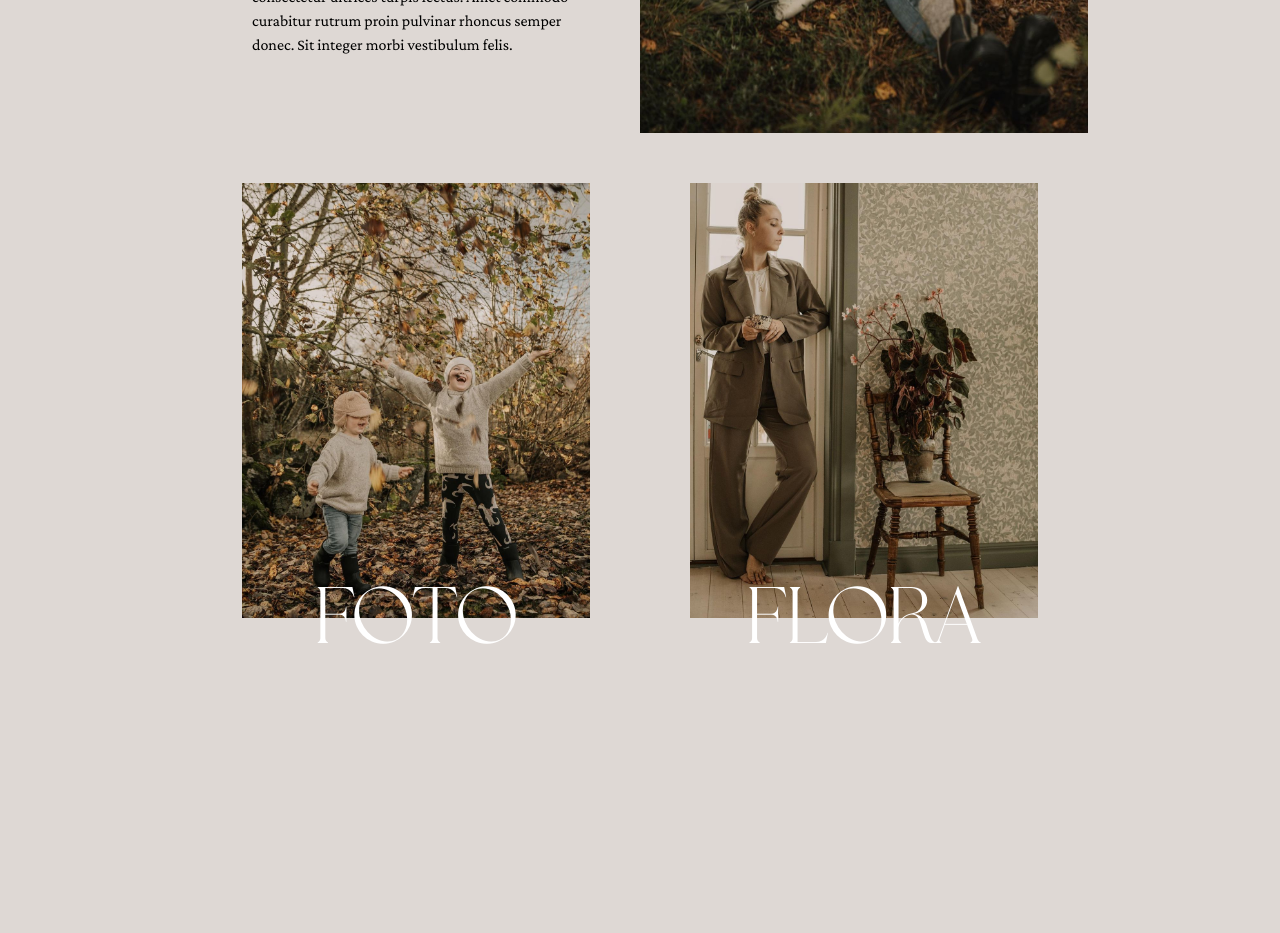
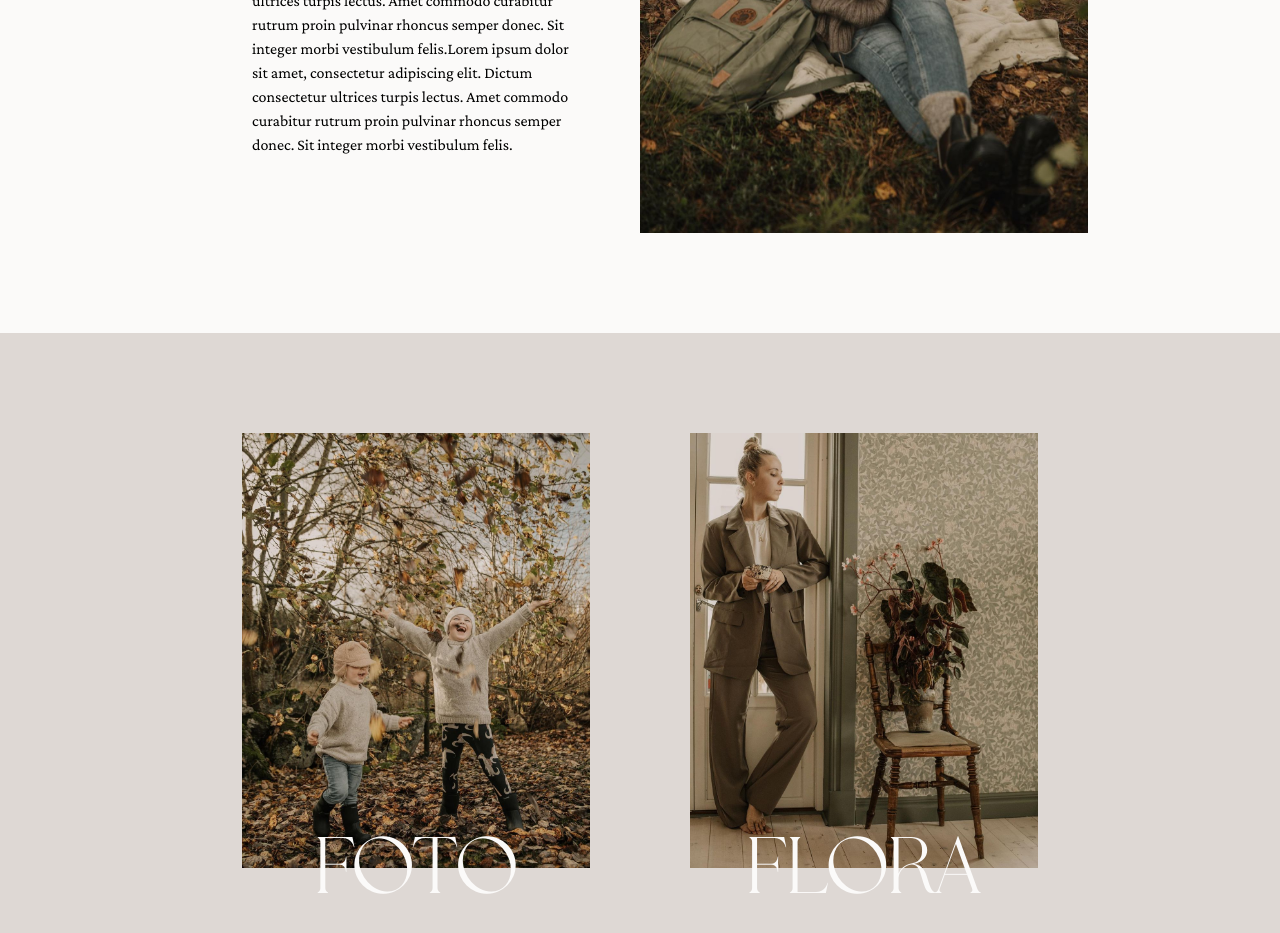
Before and after one commit to karinnordkvist/jessicaberglund, a React (Create React App) app: page / in a window 1280 px wide. Shown: the part 1380-2313 px from the top of the page. Before the commit the page ends 2147 px from the top, so only its background shows below. Built offline with nearby package versions, Linux system fonts and the light colour scheme.

Commit message:
Changed bg color

```diff
--- a/src/components/DualPhotoLinks.js
+++ b/src/components/DualPhotoLinks.js
@@ -7,7 +7,7 @@ const PhotoLinksWrapper = styled(FullWidthSection)`
   width: 70%;
   margin: 0 auto;
   min-height: auto;
-  padding: 50px 0;
+  padding: 100px 0 0;
 
   div {
     width: 50%;
@@ -29,7 +29,7 @@ const PhotoLinksWrapper = styled(FullWidthSection)`
     font-size: 80px;
     text-align: center;
     transform: translateY(-50px);
-    color: #fff;
+    color: var(--color-neutral);
   }
 
   @media (max-width: 1200px) {
@@ -62,22 +62,24 @@ const PhotoLinksWrapper = styled(FullWidthSection)`
 
 const DualPhotoLinks = () => {
   return (
+    <div style={{ background: 'var(--color-lightHazel)' }}>
       <PhotoLinksWrapper>
-      <div>
+        <Link to="/">
           <img
             src="./images/313849679_573762377749840_447649959734290178_n.jpeg"
             alt="Barn leker i höstlöven"
           />
           <h3>FOTO</h3>
-      </div>
-      <div>
+        </Link>
+        <Link to="/">
           <img
             src="./images/312961694_937441233901670_5917840965797641745_n.jpeg"
             alt="Jessica i dörröppning vid blomma"
           />
           <h3>FLORA</h3>
+        </Link>
+      </PhotoLinksWrapper>
     </div>
-    </PhotoLinksWrapper>
   );
 };
 
--- a/src/components/TextImage.js
+++ b/src/components/TextImage.js
@@ -4,7 +4,7 @@ import { FullWidthSection } from '../assets/GlobalStyles';
 
 const TextImageWrapper = styled(FullWidthSection)`
   width: 70%;
-  margin: 0 auto;
+  margin: 100px auto;
   min-height: auto;
 
   p {
--- a/src/index.css
+++ b/src/index.css
@@ -36,7 +36,7 @@ body {
     'Droid Sans', 'Helvetica Neue', sans-serif;
   -webkit-font-smoothing: antialiased;
   -moz-osx-font-smoothing: grayscale;
-  background: var(--color-lightHazel);
+  background: var(--color-neutral);
 }
 
 h1 {
```
Lines whose indentation alone changed are shown as unchanged.
